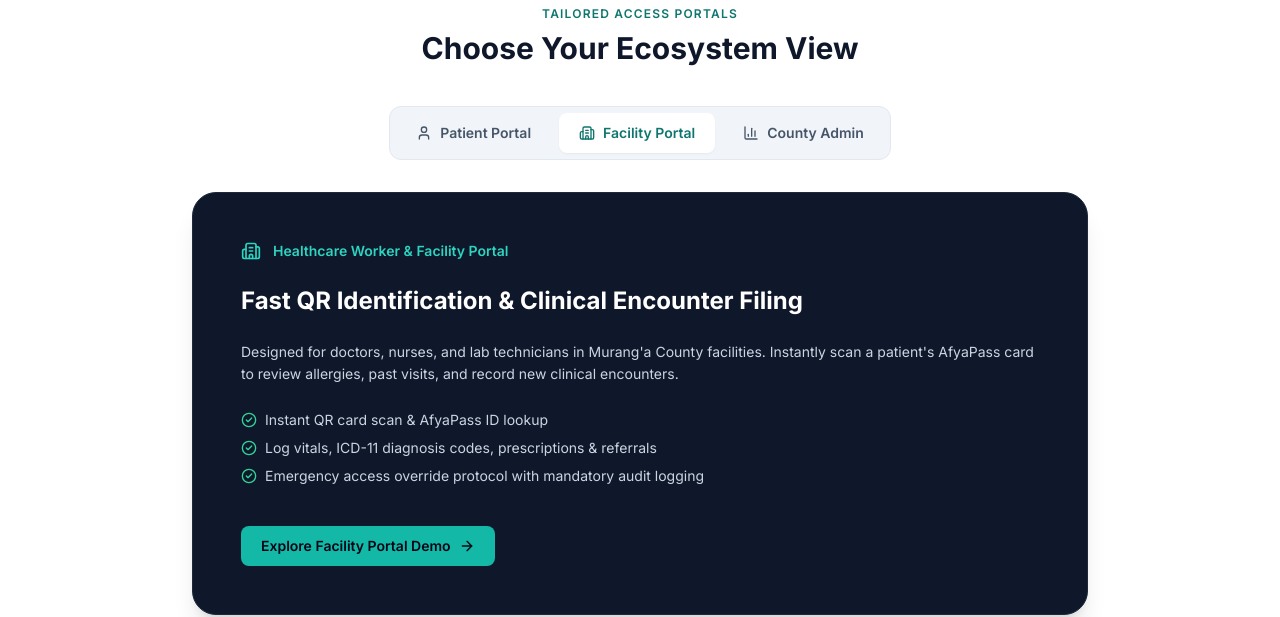
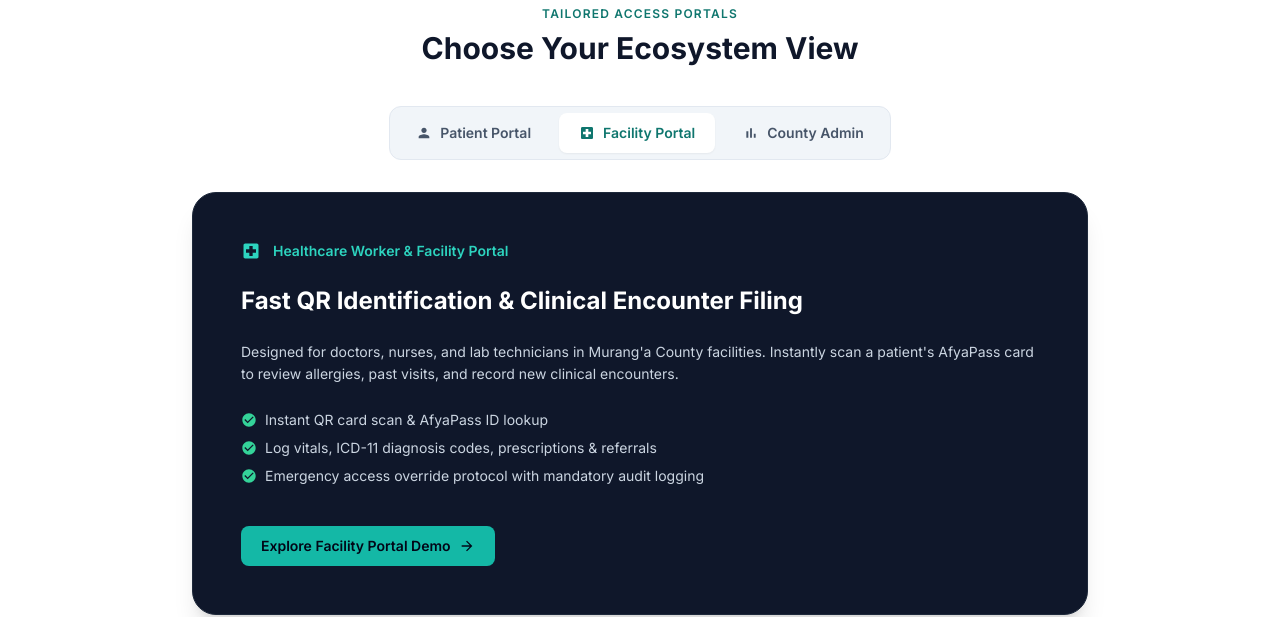
Before and after one commit to Jymee33/AfyaPass, a Next.js app: page / in a window 1280 px wide. Shown: the part 1520-2137 px from the top of the page. Built offline with nearby package versions, Linux system fonts and the light colour scheme.

Commit message:
chore(icons): migrate PortalSelector from Lucide to UXWing

```diff
--- a/components/PortalSelector.tsx
+++ b/components/PortalSelector.tsx
@@ -2,7 +2,7 @@
 
 import React, { useState } from 'react';
 import Link from 'next/link';
-import { User, Building2, BarChart3, CheckCircle2, ArrowRight } from 'lucide-react';
+import { IcUser, IcHospital, IcBarChart, IcCheckCircle, IcArrowRight } from '@/components/icons';
 
 export function PortalSelector() {
   const [activePortal, setActivePortal] = useState<'patient' | 'facility' | 'county'>('facility');
@@ -29,7 +29,7 @@
                   : 'text-slate-600 hover:text-slate-900'
               }`}
             >
-              <User className="w-4 h-4" />
+              <IcUser className="w-4 h-4" />
               Patient Portal
             </button>
             <button
@@ -40,7 +40,7 @@
                   : 'text-slate-600 hover:text-slate-900'
               }`}
             >
-              <Building2 className="w-4 h-4" />
+              <IcHospital className="w-4 h-4" />
               Facility Portal
             </button>
             <button
@@ -51,7 +51,7 @@
                   : 'text-slate-600 hover:text-slate-900'
               }`}
             >
-              <BarChart3 className="w-4 h-4" />
+              <IcBarChart className="w-4 h-4" />
               County Admin
             </button>
           </div>
@@ -61,7 +61,7 @@
           {activePortal === 'patient' && (
             <div className="space-y-6">
               <div className="flex items-center gap-3 text-afya-400 font-semibold text-sm">
-                <User className="w-5 h-5" />
+                <IcUser className="w-5 h-5" />
                 <span>Patient Self-Service Concept</span>
               </div>
               <h3 className="text-2xl font-bold">Manage Your AfyaPass ID & Digital Health Consent</h3>
@@ -70,15 +70,15 @@
               </p>
               <ul className="space-y-2 text-sm text-slate-300">
                 <li className="flex items-center gap-2">
-                  <CheckCircle2 className="w-4 h-4 text-emerald-400" />
+                  <IcCheckCircle className="w-4 h-4 text-emerald-400" />
                   View laminated card QR code & AfyaPass ID reference
                 </li>
                 <li className="flex items-center gap-2">
-                  <CheckCircle2 className="w-4 h-4 text-emerald-400" />
+                  <IcCheckCircle className="w-4 h-4 text-emerald-400" />
                   Revoke or grant facility-level access permissions
                 </li>
                 <li className="flex items-center gap-2">
-                  <CheckCircle2 className="w-4 h-4 text-emerald-400" />
+                  <IcCheckCircle className="w-4 h-4 text-emerald-400" />
                   Full access log history showing facility, clinician & timestamp
                 </li>
               </ul>
@@ -87,7 +87,7 @@
                   href="/patient"
                   className="inline-flex items-center gap-2 px-5 py-2.5 bg-afya-500 hover:bg-afya-400 text-slate-950 font-semibold rounded-lg text-sm transition-colors"
                 >
-                  Explore Patient Portal Demo <ArrowRight className="w-4 h-4" />
+                  Explore Patient Portal Demo <IcArrowRight className="w-4 h-4" />
                 </Link>
               </div>
             </div>
@@ -96,7 +96,7 @@
           {activePortal === 'facility' && (
             <div className="space-y-6">
               <div className="flex items-center gap-3 text-afya-400 font-semibold text-sm">
-                <Building2 className="w-5 h-5" />
+                <IcHospital className="w-5 h-5" />
                 <span>Healthcare Worker & Facility Portal</span>
               </div>
               <h3 className="text-2xl font-bold">Fast QR Identification & Clinical Encounter Filing</h3>
@@ -105,15 +105,15 @@
               </p>
               <ul className="space-y-2 text-sm text-slate-300">
                 <li className="flex items-center gap-2">
-                  <CheckCircle2 className="w-4 h-4 text-emerald-400" />
+                  <IcCheckCircle className="w-4 h-4 text-emerald-400" />
                   Instant QR card scan & AfyaPass ID lookup
                 </li>
                 <li className="flex items-center gap-2">
-                  <CheckCircle2 className="w-4 h-4 text-emerald-400" />
+                  <IcCheckCircle className="w-4 h-4 text-emerald-400" />
                   Log vitals, ICD-11 diagnosis codes, prescriptions & referrals
                 </li>
                 <li className="flex items-center gap-2">
-                  <CheckCircle2 className="w-4 h-4 text-emerald-400" />
+                  <IcCheckCircle className="w-4 h-4 text-emerald-400" />
                   Emergency access override protocol with mandatory audit logging
                 </li>
               </ul>
@@ -122,7 +122,7 @@
                   href="/facility"
                   className="inline-flex items-center gap-2 px-5 py-2.5 bg-afya-500 hover:bg-afya-400 text-slate-950 font-semibold rounded-lg text-sm transition-colors"
                 >
-                  Explore Facility Portal Demo <ArrowRight className="w-4 h-4" />
+                  Explore Facility Portal Demo <IcArrowRight className="w-4 h-4" />
                 </Link>
               </div>
             </div>
@@ -131,7 +131,7 @@
           {activePortal === 'county' && (
             <div className="space-y-6">
               <div className="flex items-center gap-3 text-afya-400 font-semibold text-sm">
-                <BarChart3 className="w-5 h-5" />
+                <IcBarChart className="w-5 h-5" />
                 <span>County Administration & Public Health</span>
               </div>
               <h3 className="text-2xl font-bold">De-Identified Epidemiological & Facility Metrics</h3>
@@ -140,15 +140,15 @@
               </p>
               <ul className="space-y-2 text-sm text-slate-300">
                 <li className="flex items-center gap-2">
-                  <CheckCircle2 className="w-4 h-4 text-emerald-400" />
+                  <IcCheckCircle className="w-4 h-4 text-emerald-400" />
                   Sub-county facility encounter volume charts
                 </li>
                 <li className="flex items-center gap-2">
-                  <CheckCircle2 className="w-4 h-4 text-emerald-400" />
+                  <IcCheckCircle className="w-4 h-4 text-emerald-400" />
                   MFL registered facility status & staff audit summary
                 </li>
                 <li className="flex items-center gap-2">
-                  <CheckCircle2 className="w-4 h-4 text-emerald-400" />
+                  <IcCheckCircle className="w-4 h-4 text-emerald-400" />
                   De-identified public health surveillance reporting
                 </li>
               </ul>
@@ -157,7 +157,7 @@
                   href="/county"
                   className="inline-flex items-center gap-2 px-5 py-2.5 bg-afya-500 hover:bg-afya-400 text-slate-950 font-semibold rounded-lg text-sm transition-colors"
                 >
-                  Explore County Dashboard Demo <ArrowRight className="w-4 h-4" />
+                  Explore County Dashboard Demo <IcArrowRight className="w-4 h-4" />
                 </Link>
               </div>
             </div>
```
